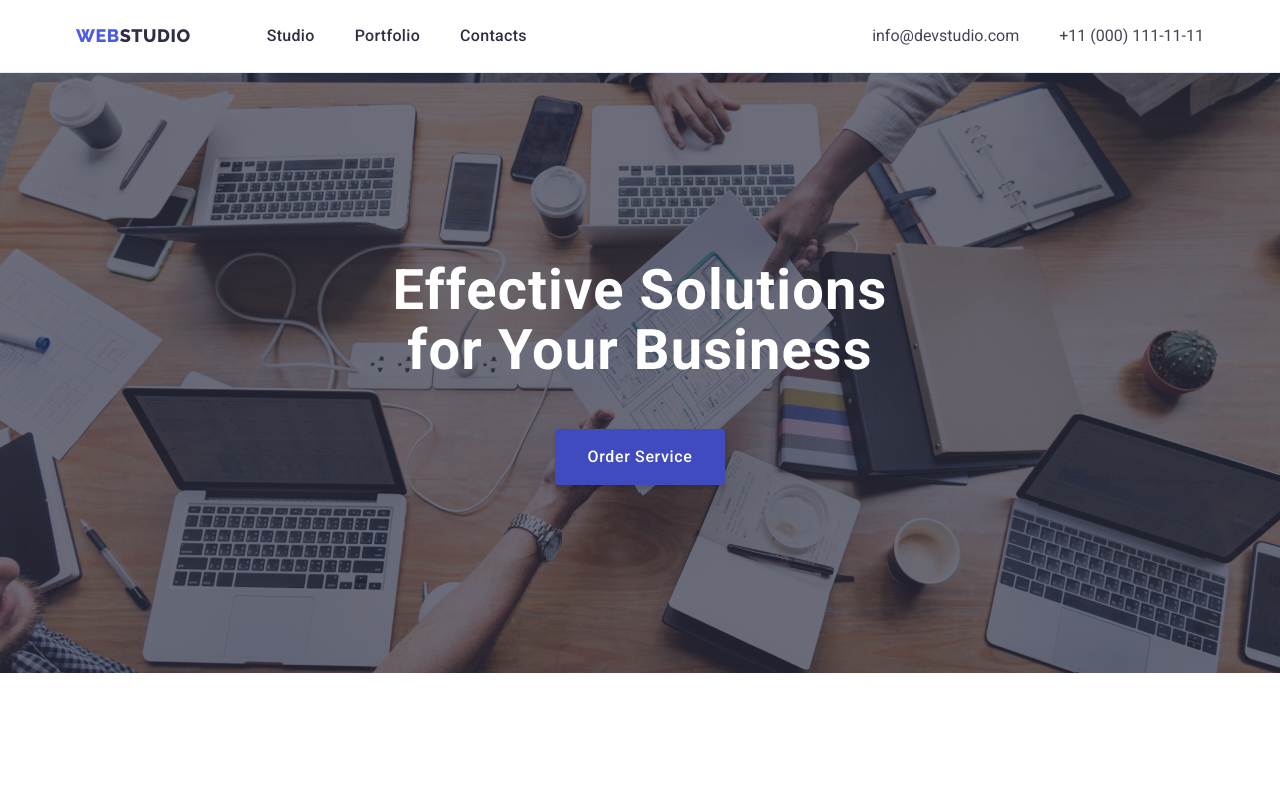
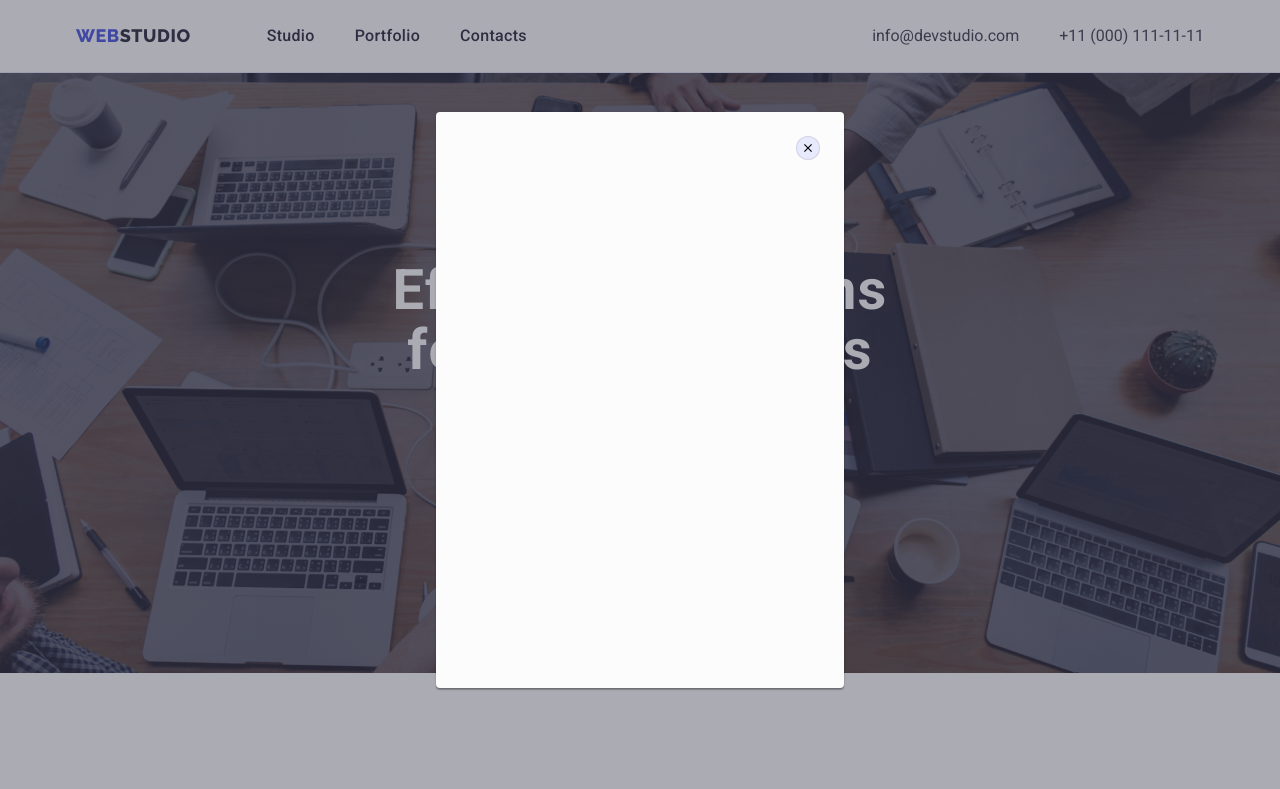
Before and after one commit to NickKononenko/goit_markup_hw-05, a plain HTML site: page index.html in a window 1280 px wide. Both pictures are taken after a click on the button "Order Service". Shown: the top 789 px of the page. Drawn offline with nearby package versions, Linux system fonts and the light colour scheme.

Commit message:
First commit
A modal window has been added

```diff
--- a/css/styles.css
+++ b/css/styles.css
@@ -17,6 +17,8 @@
   --text-color-iris: #4d5ae5;
   --text-color-ocean: #404bbf;
   --success-color: #31d0aa;
+  --def-duration: 250ms;
+  --def-timing-function: cubic-bezier(0.4, 0, 0.2, 1);
 }
 
 body {
@@ -99,12 +101,16 @@ img {
   color: var(--text-color-iris);
 }
 
+.list-item {
+  position: relative;
+}
+
 .list-item .link:hover,
 .list-item .link:focus {
   color: var(--text-color-ocean);
 }
 
-.navbar .link {
+.nav-link {
   display: block;
   color: var(--primary-text-color);
   font-weight: 500;
@@ -112,6 +118,25 @@ img {
   line-height: 1.5;
   letter-spacing: 0.02em;
   padding: 24px 0;
+}
+
+.nav-link::after {
+  content: "";
+  display: block;
+  position: absolute;
+  bottom: 0;
+  width: 100%;
+  height: 4px;
+  border-radius: 2px;
+  background-color: var(--text-color-ocean);
+  opacity: 0;
+  transition-property: opacity;
+  transition-duration: 250ms;
+  transition-timing-function: cubic-bezier(0.4, 0, 0.2, 1);
+}
+
+.nav-link:active::after {
+  opacity: 1;
 }
 
 .contacts {
@@ -525,3 +550,62 @@ img {
   letter-spacing: 0.02em;
   color: var(--seconadry-text-color);
 }
+
+/* Modal window */
+
+.backdrop {
+  position: fixed;
+  top: 0;
+  left: 0;
+  z-index: 100;
+  width: 100%;
+  height: 100%;
+  background-color: rgba(46, 47, 66, 0.4);
+  transition: opacity var(--def-duration) var(--def-timing-function),
+    visability var(--def-duration) var(--def-timing-function);
+}
+
+.backdrop.is-hidden {
+  opacity: 0;
+  visibility: hidden;
+  pointer-events: none;
+}
+
+.modal {
+  position: absolute;
+  top: 50%;
+  left: 50%;
+  transform: translate(-50%, -50%);
+  width: 408px;
+  height: 576px;
+  background-color: #fcfcfc;
+  box-shadow: 0px 1px 1px rgba(0, 0, 0, 0.14), 0px 1px 3px rgba(0, 0, 0, 0.12),
+    0px 2px 1px rgba(0, 0, 0, 0.2);
+  border-radius: 4px;
+}
+
+.modal-close-btn {
+  position: absolute;
+  top: 24px;
+  right: 24px;
+  display: flex;
+  justify-content: center;
+  align-items: center;
+  padding: 0;
+  width: 24px;
+  height: 24px;
+  background-color: var(--corn-flower-color);
+  border: 1px solid rgba(0, 0, 0, 0.1);
+  border-radius: 50%;
+  transition-property: fill, background-color, border-color;
+  transition-duration: var(--def-duration);
+  transition-timing-function: var(--def-timing-function);
+  transition-delay: 0;
+}
+
+.modal-close-btn:hover,
+.modal-close-btn:focus {
+  fill: var(--text-color-white);
+  background-color: var(--text-color-ocean);
+  border-color: none;
+}
--- a/index.html
+++ b/index.html
@@ -27,13 +27,13 @@
           >
           <ul class="list">
             <li class="list-item">
-              <a href="" class="link">Studio</a>
+              <a href="" class="nav-link link">Studio</a>
             </li>
             <li class="list-item">
-              <a href="./portfolio.html" class="link">Portfolio</a>
+              <a href="./portfolio.html" class="nav-link link">Portfolio</a>
             </li>
             <li class="list-item">
-              <a href="" class="link">Contacts</a>
+              <a href="" class="nav-link link">Contacts</a>
             </li>
           </ul>
         </nav>
@@ -55,7 +55,9 @@
       <section class="hero-section">
         <div class="container hero">
           <h1 class="hero-title">Effective Solutions for Your Business</h1>
-          <button type="button" class="hero-button">Order Service</button>
+          <button type="button" class="hero-button" data-modal-open>
+            Order Service
+          </button>
         </div>
       </section>
       <!-- Our values -->
@@ -409,5 +411,15 @@
         </div>
       </div>
     </footer>
+    <div class="backdrop is-hidden" data-modal>
+      <div class="modal">
+        <button type="button" class="modal-close-btn" data-modal-close>
+          <svg class="modal-close-btn-icon" width="8" height="8">
+            <use href="./images/icons.svg#icon-close-black"></use>
+          </svg>
+        </button>
+      </div>
+    </div>
+    <script src="./js/modal.js"></script>
   </body>
 </html>
--- /dev/null
+++ b/js/modal.js
@@ -0,0 +1,14 @@
+(() => {
+  const refs = {
+    openModalBtn: document.querySelector("[data-modal-open]"),
+    closeModalBtn: document.querySelector("[data-modal-close]"),
+    modal: document.querySelector("[data-modal]"),
+  };
+
+  refs.openModalBtn.addEventListener("click", toggleModal);
+  refs.closeModalBtn.addEventListener("click", toggleModal);
+
+  function toggleModal() {
+    refs.modal.classList.toggle("is-hidden");
+  }
+})();
```
Also changed, not shown: portfolio.html (+3 -3 lines).
